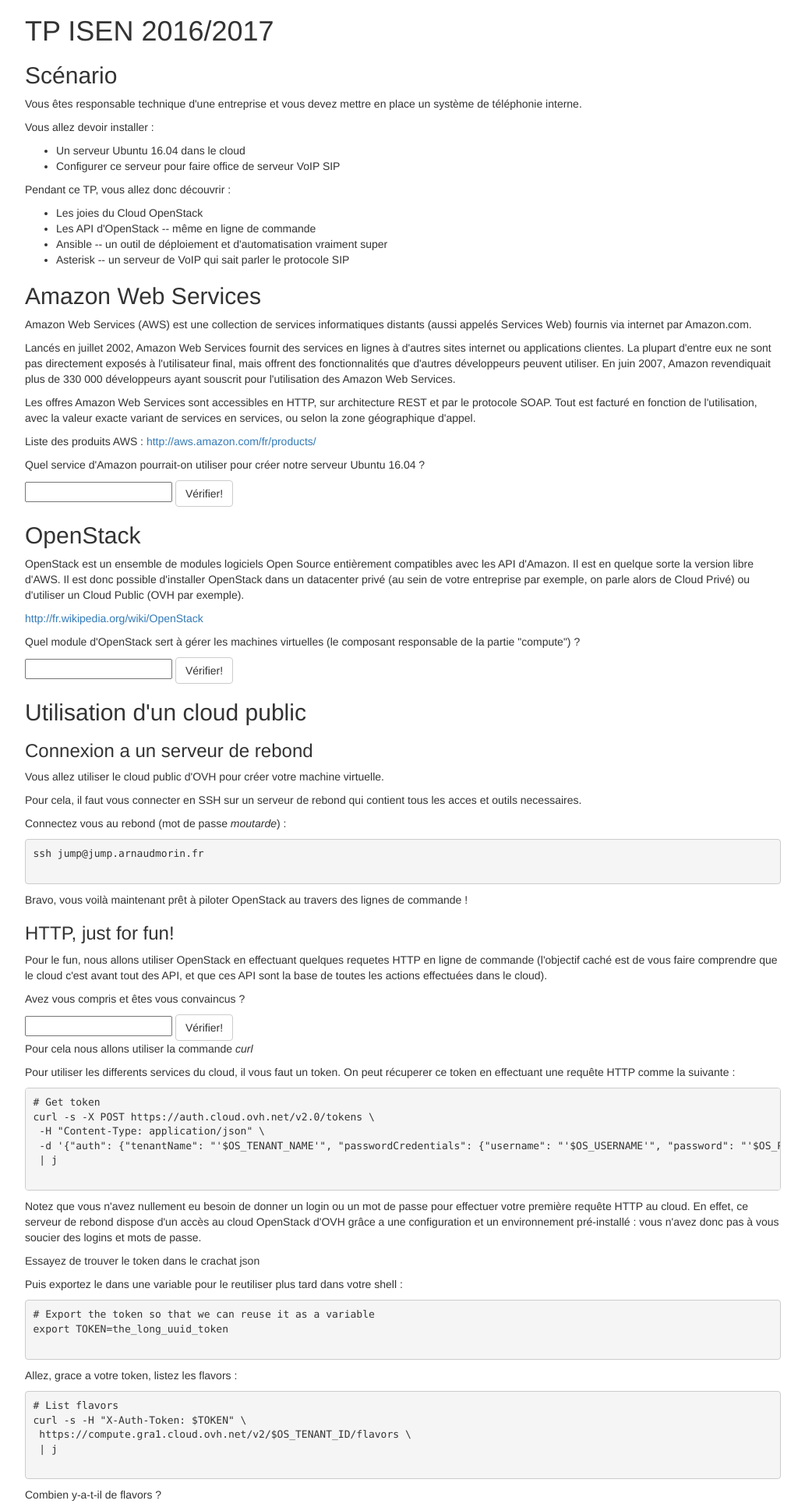
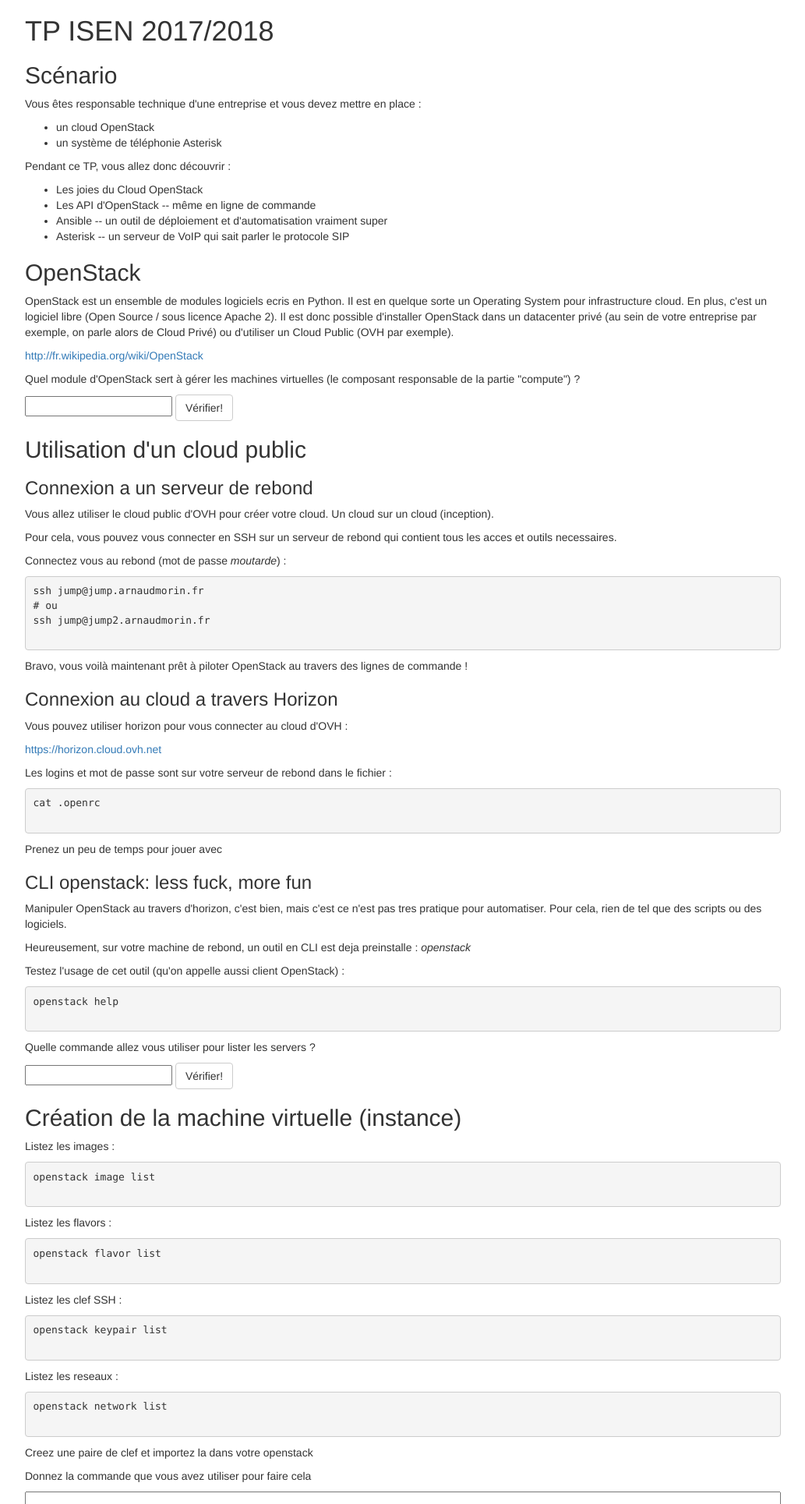
Before and after one commit to arnaudmorin/isen-tp-openstack, a PHP site: page / in a window 1280 px wide. Shown: the top 1929 px of the page at 78% size, without its empty margins (123-1156 px from the left). Run offline with PHP 8.4, Linux system fonts and the light colour scheme.

Commit message:
Update TP
Signed-off-by: Arnaud Morin <arnaud.morin@gmail.com>

```diff
--- a/index.php
+++ b/index.php
@@ -1,13 +1,12 @@
 <?php
 require_once('header.php');
 ?>
-<h1>TP ISEN 2016/2017</h1>
+<h1>TP ISEN 2017/2018</h1>
 <h2>Scénario</h2>
-<p>Vous êtes responsable technique d'une entreprise et vous devez mettre en place un système de téléphonie interne.</p>
-<p>Vous allez devoir installer :</p>
+<p>Vous êtes responsable technique d'une entreprise et vous devez mettre en place :</p>
 <ul>
-    <li>Un serveur Ubuntu 16.04 dans le cloud</li>
-    <li>Configurer ce serveur pour faire office de serveur VoIP SIP</li>
+    <li>un cloud OpenStack</li>
+    <li>un système de téléphonie Asterisk</li>
 </ul>
 <p>Pendant ce TP, vous allez donc découvrir :</p>
 <ul>
@@ -19,24 +18,10 @@ require_once('header.php');
 
 
 <!------------------------------------------------------
-Amazon
-------------------------------------------------------->
-<h2>Amazon Web Services</h2>
-    <p>Amazon Web Services (AWS) est une collection de services informatiques distants (aussi appelés Services Web) fournis via internet par Amazon.com.</p>
-    <p>Lancés en juillet 2002, Amazon Web Services fournit des services en lignes à d'autres sites internet ou applications clientes. La plupart d'entre eux ne sont pas directement exposés à l'utilisateur final, mais offrent des fonctionnalités que d'autres développeurs peuvent utiliser. En juin 2007, Amazon revendiquait plus de 330 000 développeurs ayant souscrit pour l'utilisation des Amazon Web Services.</p>
-    <p>Les offres Amazon Web Services sont accessibles en HTTP, sur architecture REST et par le protocole SOAP. Tout est facturé en fonction de l'utilisation, avec la valeur exacte variant de services en services, ou selon la zone géographique d'appel.</p>
-    <p><a href='http://fr.wikipedia.org/wiki/Amazon_Web_Services' target='_blank'></a></p>
-    <p>Liste des produits AWS : <a href="http://aws.amazon.com/fr/products/">http://aws.amazon.com/fr/products/</a></p>
-
-    <p>Quel service d'Amazon pourrait-on utiliser pour créer notre serveur Ubuntu 16.04 ?</p>
-    <input id="amazon" type="text" value=""/>
-    <input id="amazon_btn" type="button" value="Vérifier!" class="btn btn-default" onclick="javascript:testReponse('amazon');"/>
-
-<!------------------------------------------------------
 OpenStack
 ------------------------------------------------------->
 <h2>OpenStack</h2>
-    <p>OpenStack est un ensemble de modules logiciels Open Source entièrement compatibles avec les API d'Amazon. Il est en quelque sorte la version libre d'AWS. Il est donc possible d'installer OpenStack dans un datacenter privé (au sein de votre entreprise par exemple, on parle alors de Cloud Privé) ou d'utiliser un Cloud Public (OVH par exemple).</p>
+    <p>OpenStack est un ensemble de modules logiciels ecris en Python. Il est en quelque sorte un Operating System pour infrastructure cloud. En plus, c'est un logiciel libre (Open Source / sous licence Apache 2). Il est donc possible d'installer OpenStack dans un datacenter privé (au sein de votre entreprise par exemple, on parle alors de Cloud Privé) ou d'utiliser un Cloud Public (OVH par exemple).</p>
     <p><a href="http://fr.wikipedia.org/wiki/OpenStack">http://fr.wikipedia.org/wiki/OpenStack</a></p>
 
     <p>Quel module d'OpenStack sert à gérer les machines virtuelles (le composant responsable de la partie "compute") ?</p>
@@ -44,81 +29,35 @@ OpenStack
     <input id="openstack_btn" type="button" value="Vérifier!" class="btn btn-default" onclick="javascript:testReponse('openstack');"/>
 
 <!------------------------------------------------------
-Connexion au rebond
+Cloud OVH
 ------------------------------------------------------->
 <h2>Utilisation d'un cloud public</h2>
+
 <h3>Connexion a un serveur de rebond</h3>
-    <p>Vous allez utiliser le cloud public d'OVH pour créer votre machine virtuelle.</p>
-    <p>Pour cela, il faut vous connecter en SSH sur un serveur de rebond qui contient tous les acces et outils necessaires.</p>
+    <p>Vous allez utiliser le cloud public d'OVH pour créer votre cloud. Un cloud sur un cloud (inception).</p>
+    <p>Pour cela, vous pouvez vous connecter en SSH sur un serveur de rebond qui contient tous les acces et outils necessaires.</p>
 
     <p>Connectez vous au rebond (mot de passe <i>moutarde</i>) :</p>
     <pre>
 ssh jump@jump.arnaudmorin.fr
+# ou
+ssh jump@jump2.arnaudmorin.fr
     </pre>
     <p>Bravo, vous voilà maintenant prêt à piloter OpenStack au travers des lignes de commande !</p>
 
-<h3>HTTP, just for fun!</h3>
-    <p>Pour le fun, nous allons utiliser OpenStack en effectuant quelques requetes HTTP en ligne de commande (l'objectif caché est de vous faire comprendre que le cloud c'est avant tout des API, et que ces API sont la base de toutes les actions effectuées dans le cloud).
-    <p>Avez vous compris et êtes vous convaincus ?</p>
-    <input id="compris" type="text" value=""/>
-    <input id="compris_btn" type="button" value="Vérifier!" class="btn btn-default" onclick="javascript:testReponse('compris');"/>
-
-    <p>Pour cela nous allons utiliser la commande <i>curl</i></p>
-    <p>Pour utiliser les differents services du cloud, il vous faut un token. On peut récuperer ce token en effectuant une requête HTTP comme la suivante :</p>
+<h3>Connexion au cloud a travers Horizon</h3>
+    <p>Vous pouvez utiliser horizon pour vous connecter au cloud d'OVH :</p>
+    <p><a href='https://horizon.cloud.ovh.net'>https://horizon.cloud.ovh.net</a></p>
+    <p>Les logins et mot de passe sont sur votre serveur de rebond dans le fichier :</p>
     <pre>
-# Get token
-curl -s -X POST https://auth.cloud.ovh.net/v2.0/tokens \
- -H "Content-Type: application/json" \
- -d '{"auth": {"tenantName": "'$OS_TENANT_NAME'", "passwordCredentials": {"username": "'$OS_USERNAME'", "password": "'$OS_PASSWORD'"}}}'\
- | j
+cat .openrc
     </pre>
-
-    <p>Notez que vous n'avez nullement eu besoin de donner un login ou un mot de passe pour effectuer votre première requête HTTP au cloud. En effet, ce serveur de rebond dispose d'un accès au cloud OpenStack d'OVH grâce a une configuration et un environnement pré-installé : vous n'avez donc pas à vous soucier des logins et mots de passe.</p>
-    <p>Essayez de trouver le token dans le crachat json</p>
-    <p>Puis exportez le dans une variable pour le reutiliser plus tard dans votre shell :</p>
-    <pre>
-# Export the token so that we can reuse it as a variable
-export TOKEN=the_long_uuid_token
-    </pre>
-
-    <p>Allez, grace a votre token, listez les flavors :</p>
-    <pre>
-# List flavors
-curl -s -H "X-Auth-Token: $TOKEN" \
- https://compute.gra1.cloud.ovh.net/v2/$OS_TENANT_ID/flavors \
- | j
-    </pre>
-
-    <p>Combien y-a-t-il de flavors ?</p>
-    <input id="flavors" type="text" value=""/>
-    <input id="flavors_btn" type="button" value="Vérifier!" class="btn btn-default" onclick="javascript:testReponse('flavors');"/>
-
-    <p>De même, listez les images :</p>
-    <pre>
-# List images
-curl -s -H "X-Auth-Token: $TOKEN" \
-  https://image.compute.gra1.cloud.ovh.net/v2/images \
-  | j
-    </pre>
-
-    <p>Combien y-a-t-il d'image ?</p>
-    <input id="images" type="text" value=""/>
-    <input id="images_btn" type="button" value="Vérifier!" class="btn btn-default" onclick="javascript:testReponse('images');"/>
-
-    <p>Puis les servers :</p>
-    <pre>
-# List servers
-curl -s -H "X-Auth-Token: $TOKEN" \
-  https://compute.gra1.cloud.ovh.net/v2/$OS_TENANT_ID/servers \
-  | j
-    </pre>
+    <p>Prenez un peu de temps pour jouer avec</p>
 
 <h3>CLI openstack: less fuck, more fun</h3>
-    <p>Manipuler OpenStack au travers de requêtes HTTP, c'est bien, mais c'est surtout bien pour coder des robots, des scripts ou des logiciels.</p>
-    <p>Pour le debuggage ou la manipulation des objets d'OpenStack, le plus simple est d'utiliser les clients officiels.</p>
-    <p>Ces clients sont en fait une collection de scripts <i>python</i> qui font les mêmes requêtes HTTP que celles que vous avez fait dans les parties précédentes.</p>
-    <p>Un des clients python s'appelle <i>openstack</i> et est déja installé sur votre machine.</p>
-    <p>Testez l'usage du client : </p>
+    <p>Manipuler OpenStack au travers d'horizon, c'est bien, mais c'est ce n'est pas tres pratique pour automatiser. Pour cela, rien de tel que des scripts ou des logiciels.</p>
+    <p>Heureusement, sur votre machine de rebond, un outil en CLI est deja preinstalle : <i>openstack</i></p>
+    <p>Testez l'usage de cet outil (qu'on appelle aussi client OpenStack) :</p>
     <pre>
 openstack help
     </pre>
@@ -126,14 +65,6 @@ openstack help
     <p>Quelle commande allez vous utiliser pour lister les servers ?</p>
     <input id="servers" type="text" value=""/>
     <input id="servers_btn" type="button" value="Vérifier!" class="btn btn-default" onclick="javascript:testReponse('servers');"/>
-
-    <p>Utilisez la même commande en y ajoutant l'option <i>--debug</i> pour voir les requêtes HTTP que fait le script python</p>
-    <p>Combien de requêtes HTTP le client fait-il pour vous ?</p>
-    <input id="debug" type="text" value=""/>
-    <input id="debug_btn" type="button" value="Vérifier!" class="btn btn-default" onclick="javascript:testReponse('debug');"/>
-
-    <p>Essayez d'expliquer les requêtes que vous voyez (il peut y avoir des choses bizarres) :</p>
-    <textarea></textarea>
 
 <!------------------------------------------------------
 Création d'une machine
@@ -159,28 +90,30 @@ openstack keypair list
 openstack network list
     </pre>
 
-    <p>Enfin bootez une image Ubuntu 16.04 de type vps-ssd-1 :</p>
+    <p>Creez une paire de clef et importez la dans votre openstack</p>
+    <p>Donnez la commande que vous avez utiliser pour faire cela</p>
+    <textarea></textarea>
+
+    <p>Creez aussi un petit fichier de configuration pour vous aider a vous connecter</p>
     <pre>
-# ok, bien, boot d'une VM
-openstack server create \
- --key-name isen_nopass \
- --nic net-id=Ext-Net \
- --image 'Ubuntu 16.04' \
- --flavor vps-ssd-1 \
- --wait \
- le-nom-de-la-machine-que-vous-voulez
+cat <<EOF > ~/.ssh/config
+host *
+ identityfile nom_de_votre_clef
     </pre>
+
+    <p>Donnez la commande que vous allez utiliser pour booter une instance Ubuntu 16.04 :</p>
+    <textarea></textarea>
 
     <p>Pour voir le statut de votre machine :</p>
     <pre>
-openstack server show le-nom-de-la-machine-que-vous-voulez
+openstack server show votre_machine
     </pre>
 
     <p>Vous pouvez aussi afficher les logs et la console avec les commandes suivantes :</p>
     <pre>
 # Show console log and url
-openstack console log show le-nom-de-la-machine-que-vous-voulez
-openstack console url show le-nom-de-la-machine-que-vous-voulez
+openstack console log show votre_machine
+openstack console url show votre_machine
     </pre>
     <p>Mais vous ne pourrez pas vous connecter avec la console par ce biais car vous ne connaissez pas le mot de passe ! (et pour cause, il n'existe pas)</p>
 
@@ -189,7 +122,7 @@ openstack console url show le-nom-de-la-machine-que-vous-voulez
 Connexion à la machine
 ------------------------------------------------------->
 <h2>Votre machine</h2>
-    <p>Vous disposez donc maintenant d'une machine Ubuntu 16.04, vous allez l'administrer grâce à une console à distance</p>
+    <p>Vous disposez donc maintenant d'une machine, vous allez l'administrer grâce à une console à distance</p>
 
     <p>Quel protocole va-t-on utiliser pour s'y connecter ?</p>
     <input id="connexion" type="text" value=""/>
@@ -201,27 +134,12 @@ Connexion à la machine
         <li>Soit un login et une clef privée RSA</li>
     </ul>
 
-    <p>Selon vous, quelle technique va-t-on utiliser pour se connecter a la machine (password ou clef) ?</p>
-    <input id="sshlogin" type="text" value=""/>
-    <input id="sshlogin_btn" type="button" value="Vérifier!" class="btn btn-default" onclick="javascript:testReponse('sshlogin');"/>
-
-    <p>Où est enregistrée la clef privée sur le serveur de rebond (chemin complet) ?</p>
-    <input id="keylocation" type="text" value=""/>
-    <input id="keylocation_btn" type="button" value="Vérifier!" class="btn btn-default" onclick="javascript:testReponse('keylocation');"/>
-
-    <p>Les images cloud Ubuntu 16.04 utilisent toutes le même login: <i>ubuntu</i></p>
-    <p>Maintenant que vous avez les informations nécessaires, allez-y, connectez vous à votre machine !</p>
-
-    <p>De combien d'adresses IPv4 dispose votre machine ?</p>
-    <input id="ip" type="text" value=""/>
-    <input id="ip_btn" type="button" value="Vérifier!" class="btn btn-default" onclick="javascript:testReponse('ip');"/>
-
-    <p>Notez la ou les adresses IP que vous avez trouvé : </p>
-    <textarea></textarea>
+    <p>Essayez de vous connecter a la machine</p>
 
     <p>Installez le paquet <i>python-simplejson</i>, qui nous servira plus tard :</p>
     <pre>
-sudo apt-get install python-simplejson
+sudo apt update
+sudo apt install python-simplejson
     </pre>
 
 <!------------------------------------------------------
@@ -232,11 +150,11 @@ Ansible
     <p>Ansible est un outil d'automatisation facilitant le déploiement, les gestion et la configuration des serveurs.</p>
     <p>D'autres outils similaires existent : puppet, chef, saltstack, cfengine, etc.</p>
 
-    <p>Avant de procéder a l'installation d'un serveur de VoIP sur votre machine, prenez en main ansible et effectuez quelques essais.</p>
+    <p>Avant de procéder a l'installation d'un OpenStack avec Ansible, suivez le guide qui suit pour le prendre en main.</p>
 
     <p>Pour cela, depuis la machine de rebond (vous pouvez ouvrir un second terminal si ce n'est pas déjà fait), essayez cette commande en replaçant <i>ip_address</i> par l'adresse ip de votre machine (mais gardez bien la virgule après l'adresse IP !)</p>
     <pre>
-ansible all -i ip_address, -m ping
+ansible all -i ip_address, -m ping -u ubuntu
     </pre>
 
     <p>Vous devriez obtenir quelque chose du genre :</p>
@@ -252,12 +170,17 @@ ansible all -i ip_address, -m ping
 
     <p>Vous pouvez aussi lancer des commandes avec le module shell :</p>
     <pre>
-ansible all -i ip_address, -m shell -a 'echo hello from $(hostname)'
+ansible all -i ip_address, -u ubuntu -m shell -a 'echo hello from $(hostname)'
     </pre>
 
 <h3>Playbooks</h3>
     <p>Les playbooks sont des collections d'instructions que vous pouvez donner a ansible pour qu'il les execute sur les serveurs distants.</p>
     <p>Les playbooks peuvent être utilisés pour installer, configurer et maintenir la configuration du système distant.</p>
+
+    <p>Clonez ce repo github :</p>
+    <pre>
+git clone https://github.com/arnaudmorin/isen-tp-ansible ansible
+    </pre>
 
     <p>Essayez d'exécuter le playbook suivant sur votre serveur :</p>
     <pre>
@@ -281,6 +204,35 @@ ansible-playbook -i ip_address, -vvv ansible/wtf.yaml
     <p>Que fait le rôle ?</p>
     <textarea></textarea>
 
+    <p>Vous pouvez maintenant supprimer votre machine, mais pas d'inquietudes, vous allez en creer d'autres !</p>
+
+<!------------------------------------------------------
+OpenStack
+------------------------------------------------------->
+<h2>OpenStack</h2>
+<h3>Introduction</h3>
+    <p>L'installation d'OpenStack est fastidieuse, peut etre longue et necessite parfois de debugger assez longtemps avant d'obtenir quelque chose de fonctionnel.</p>
+    <p>Pour vous aider, vous aller utiliser des playbooks ansible deja existants, qui devraient presque tout faire sauf le cafe.</p>
+    <p>Vous allez vous separer en deux equipes, chaque equipe va deployer un OpenStack, la premiere equipe a reussir aura le droit a un bonbon.</p>
+
+<h3>Installation</h3>
+    <p>Clonez ce repo :</p>
+    <pre>
+git clone https://github.com/arnaudmorin/bootstrap-openstack
+    </pre>
+
+    <p>Puis demarrer l'installation</p>
+    <pre>
+cd bootstrap-openstack
+./bootstrap.sh
+    </pre>
+
+    <p>Suivez le tutoriel sur le github <a href='https://github.com/arnaudmorin/bootstrap-openstack'>https://github.com/arnaudmorin/bootstrap-openstack</a></p>
+    <p>Vous pouvez passer la partie "Prepare your environment"</p>
+
+    <p>Si vous avez terminer, vous devez avoir un OpenStack fonctionnel</p>
+    <p>Prouvez le en me montrant votre horizon et le boot d'une machine Ubutun 16.04 avec une adresse IP publique (sur le reseau provider).</p>
+
 <!------------------------------------------------------
 Asterisk
 ------------------------------------------------------->
@@ -292,7 +244,7 @@ Asterisk
     <input id="asterisk_btn" type="button" value="Vérifier!" class="btn btn-default" onclick="javascript:testReponse('asterisk');"/>
 
 <h3>Installation</h3>
-    <p>Nous allons donc installer <i>Asterisk</i> avec <i>Ansible</i> ! Pour cela, il vous suffit d'appliquer le playbook suivant à votre serveur :</p>
+    <p>Nous allons donc installer <i>Asterisk</i> avec <i>Ansible</i> sur le serveur que vous avez booter sur votre OpenStack ! Pour cela, il vous suffit d'appliquer le playbook suivant à votre serveur :</p>
     <pre>
 ansible-playbook -i ip_address, ansible/asterisk.yaml
     </pre>
```
Also changed, not shown: 1 other file.
